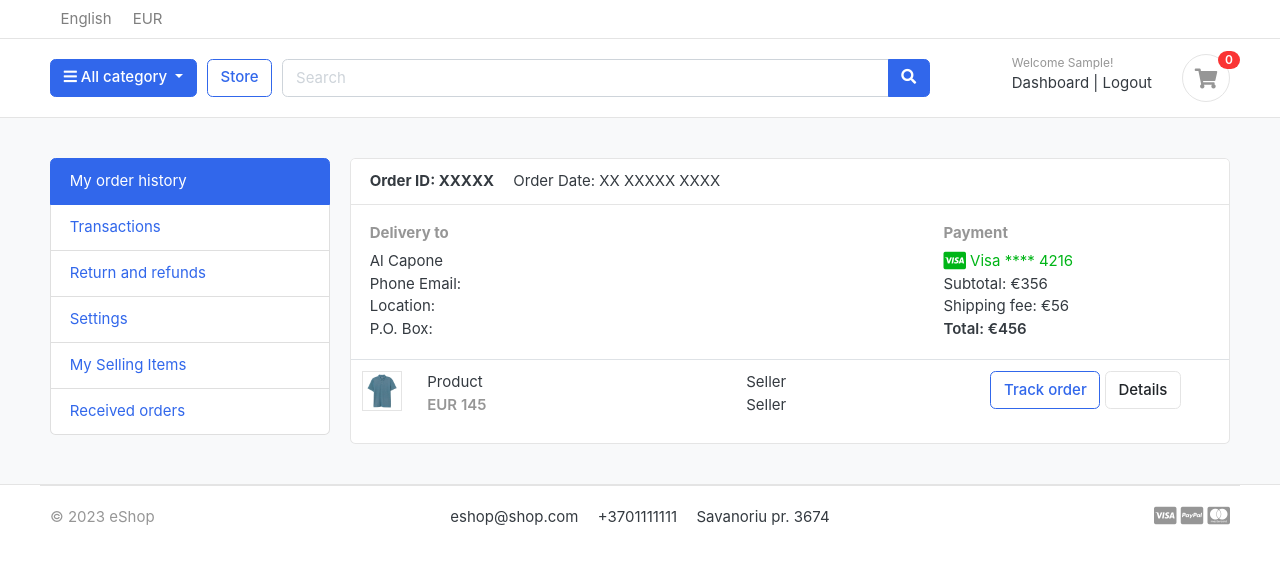
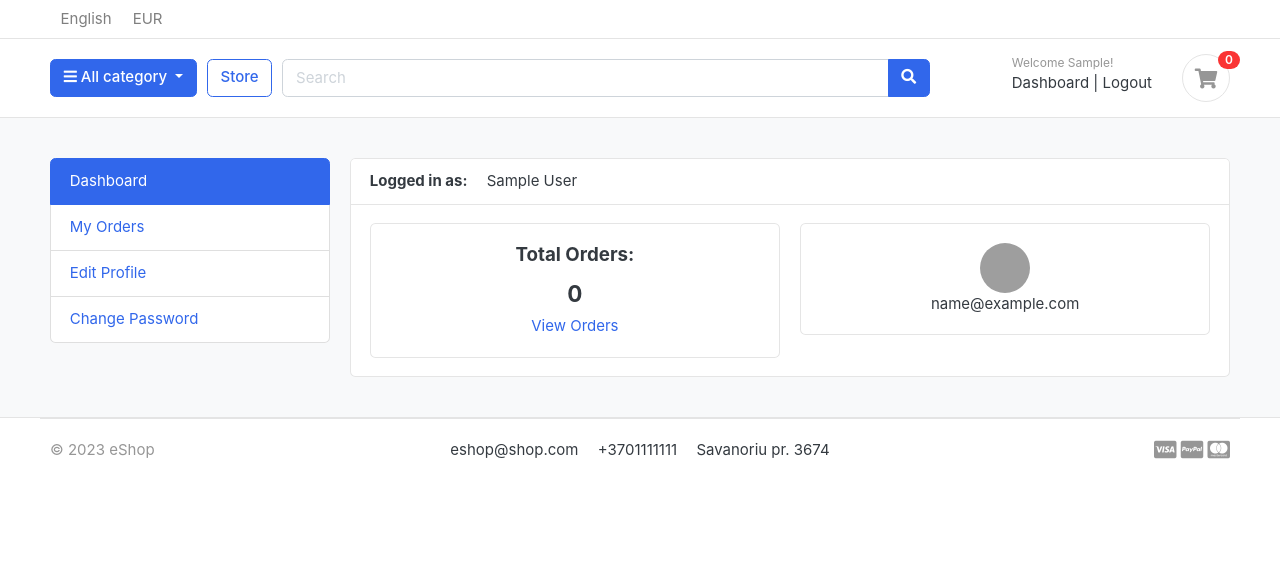
Before and after one commit to lukasSurna/eshop, a Django app: page /accounts/ in a window 1280 px wide. Shown: the top 564 px of the page. Run offline with Django 4.2, Linux system fonts and the light colour scheme; the visitor is signed in with stand-in values (Sample User, id 1); data that the repository does not hold is empty; some libraries are stand-ins or nearby versions; some web fonts are replaced; grey boxes are pictures that could not be loaded.

Commit message:
Dashboard

```diff
--- a/eshop/accounts/views.py
+++ b/eshop/accounts/views.py
@@ -2,6 +2,7 @@ from django.shortcuts import render, redirect
 from django.contrib.sites.shortcuts import get_current_site
 from django.template.loader import render_to_string
 from . import forms, models
+from orders.models import Order
 from carts import models
 from carts.views import _cart_id
 from django.contrib import messages, auth
@@ -117,7 +118,12 @@ def activate(request, uidb64, token):
 
 @login_required(login_url= 'login')
 def dashboard(request):
-    return render(request, 'accounts/dashboard.html')
+    orders = Order.objects.order_by('-created_at').filter(user_id=request.user.id)
+    orders_count = orders.count()
+    context = {
+        'orders_count': orders_count,
+    }
+    return render(request, 'accounts/dashboard.html', context)
 
 def forgot_password(request):
     if request.method == 'POST':
--- a/eshop/shop/templates/accounts/dashboard.html
+++ b/eshop/shop/templates/accounts/dashboard.html
@@ -6,59 +6,34 @@
 {% include "inc/alerts.html" %}
 <div class="container">
     <div class="row">
-    <aside class="col-md-3">
-        <ul class="list-group">
-            <a class="list-group-item active" href="#"> My order history </a>
-            <a class="list-group-item" href="#"> Transactions </a>
-            <a class="list-group-item" href="#"> Return and refunds </a>
-            <a class="list-group-item" href="#">Settings </a>
-            <a class="list-group-item" href="#"> My Selling Items </a>
-            <a class="list-group-item" href="#"> Received orders </a>
-        </ul>
-    </aside>
+        {% include "inc/dashboard_sidebar.html" %}
     <main class="col-md-9">
         <article class="card">
         <header class="card-header">
-            <strong class="d-inline-block mr-3">Order ID: XXXXX</strong>
-            <span>Order Date: XX XXXXX XXXX</span>
+            <strong class="d-inline-block mr-3">Logged in as: </strong>
+            <span>{{ user.first_name }} {{ user.last_name }}</span>
         </header>
         <div class="card-body">
             <div class="row">
-                <div class="col-md-8">
-                    <h6 class="text-muted">Delivery to</h6>
-                    <p>Al Capone <br>
-                    Phone  Email:  <br>
-                    Location:  <br>
-                    P.O. Box:
-                    </p>
+                <div class="col-md-6">
+                    <div class="card" style="text-align:center">
+                        <div class="card-body">
+                            <h5 class="card-title">Total Orders:</h5>
+                            <h4>{{ orders_count }}</h4>
+                            <a href=#>View Orders</a>
+                        </div>
+                    </div>
                 </div>
-                <div class="col-md-4">
-                    <h6 class="text-muted">Payment</h6>
-                    <span class="text-success">
-                        <i class="fab fa-lg fa-cc-visa"></i>
-                        Visa  **** 4216
-                    </span>
-                    <p>Subtotal: €356 <br>
-                        Shipping fee:  €56 <br>
-                        <span class="b">Total:  €456 </span>
-                    </p>
+                <div class="col-md-6">
+                    <div class="card" style="text-align:center">
+                        <div class="card-body">
+                            <img src="https://www.w3schools.com/howto/img_avatar.png" alt="User Profile Picture" width="50" height="50" style="border-radius: 100%">
+                            <p class="mb-0">{{ user.email }}</p>
+                            <p>{{ user.phone_number }}</p>
+                        </div>
+                    </div>
                 </div>
             </div>
-        </div>
-        <div class="table-responsive">
-        <table class="table table-hover">
-            <tr>
-                <td width="65">
-                    <img src="../images/items/1.jpg" class="img-xs border">
-                </td>
-                <td>
-                    <p class="title mb-0">Product</p>
-                    <var class="price text-muted">EUR 145</var>
-                </td>
-                <td> Seller <br> Seller </td>
-                <td width="250"> <a href="#" class="btn btn-outline-primary">Track order</a> <a href="#" class="btn btn-light"> Details </a> </td>
-            </tr>
-        </table>
         </div>
         </article>
     </main>
--- /dev/null
+++ b/eshop/shop/templates/inc/dashboard_sidebar.html
@@ -0,0 +1,8 @@
+<aside class="col-md-3">
+    <ul class="list-group">
+        <a class="list-group-item active" href="#"> Dashboard </a>
+        <a class="list-group-item" href="#"> My Orders </a>
+        <a class="list-group-item" href="#"> Edit Profile </a>
+        <a class="list-group-item" href="#">Change Password </a>
+    </ul>
+</aside>
```
